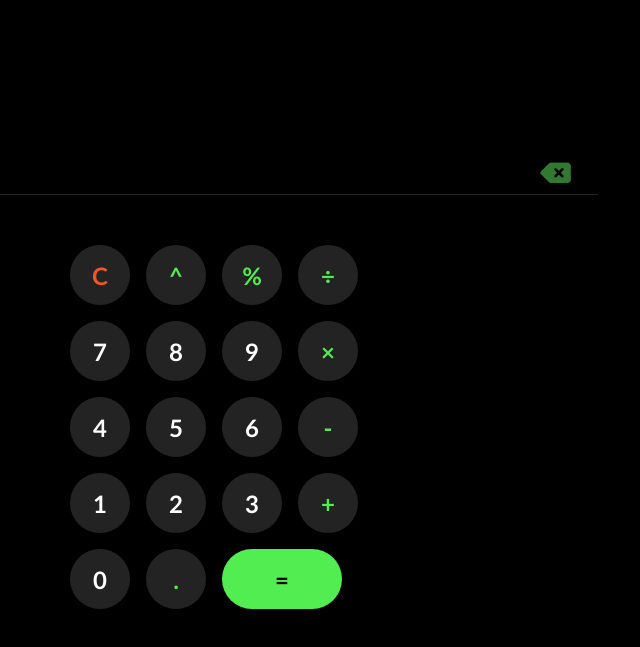
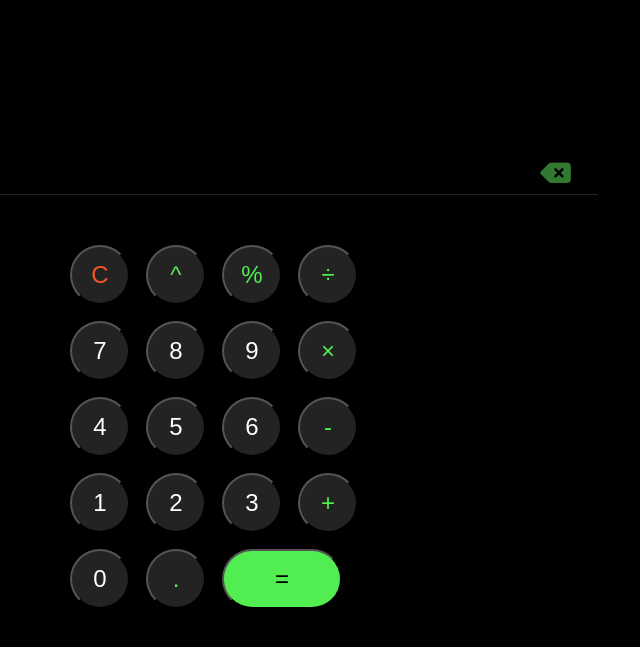
Before and after one commit to Tonywhite1997/calculatorApp, a plain HTML site: page index.html in a window 1280 px wide. Shown: the part 77-724 px from the top of the page, without its empty margins (426-1066 px from the left). Drawn offline with Linux system fonts and the light colour scheme.

Commit message:
changed key to button from using h3 for the pads

```diff
--- a/index.html
+++ b/index.html
@@ -18,26 +18,26 @@
         </div>
 
         <section class="main__section">
-            <h3 class="main__section__key pink clear" data-value="clear">C</h3>
-            <!-- <h3 class="main__section__key green key" data-value="()">&#40; &#41;</h3> -->
-            <h3 class="main__section__key green key" data-value="^">^</h3>
-            <h3 class="main__section__key green key" data-value="%">%</h3>
-            <h3 class="main__section__key green key" data-value="/">&#247;</h3>
-            <h3 class="main__section__key key" data-value="7">7</h3>
-            <h3 class="main__section__key key" data-value="8">8</h3>
-            <h3 class="main__section__key key" data-value="9">9</h3>
-            <h3 class="main__section__key green key" data-value="*">&#215</h3>
-            <h3 class="main__section__key key" data-value="4">4</h3>
-            <h3 class="main__section__key key" data-value="5">5</h3>
-            <h3 class="main__section__key key" data-value="6">6</h3>
-            <h3 class="main__section__key green key" data-value="-">-</h3>
-            <h3 class="main__section__key key" data-value="1">1</h3>
-            <h3 class="main__section__key key" data-value="2">2</h3>
-            <h3 class="main__section__key key" data-value="3">3</h3>
-            <h3 class="main__section__key green key" data-value="+">+</h3>
-            <h3 class="main__section__key key" data-value="0">0</h3>
-            <h3 class="main__section__key green key" data-value=".">.</h3>
-            <h3 class="main__section__key green equals__to" data-value="=">=</h3>
+            <button class="main__section__key pink clear" data-value="clear">C</button>
+            <!-- <button class="main__section__key green key" data-value="()">&#40; &#41;</button> -->
+            <button class="main__section__key green key" data-value="^">^</button>
+            <button class="main__section__key green key" data-value="%">%</button>
+            <button class="main__section__key green key" data-value="/">&#247;</button>
+            <button class="main__section__key key" data-value="7">7</button>
+            <button class="main__section__key key" data-value="8">8</button>
+            <button class="main__section__key key" data-value="9">9</button>
+            <button class="main__section__key green key" data-value="*">&#215</button>
+            <button class="main__section__key key" data-value="4">4</button>
+            <button class="main__section__key key" data-value="5">5</button>
+            <button class="main__section__key key" data-value="6">6</button>
+            <button class="main__section__key green key" data-value="-">-</button>
+            <button class="main__section__key key" data-value="1">1</button>
+            <button class="main__section__key key" data-value="2">2</button>
+            <button class="main__section__key key" data-value="3">3</button>
+            <button class="main__section__key green key" data-value="+">+</button>
+            <button class="main__section__key key" data-value="0">0</button>
+            <button class="main__section__key green key" data-value=".">.</button>
+            <button class="main__section__key green equals__to" data-value="=">=</button>
         </section>
     </main>
 
--- a/styles/_main.scss
+++ b/styles/_main.scss
@@ -66,6 +66,7 @@
             @include flex(row);
             height: 60px;
             width: 60px;
+            color: white;
             border-radius: 100%;
             font-size: 1.5rem;
             cursor: pointer;
```
Also changed, not shown: styles/general.css, 1 other file.
